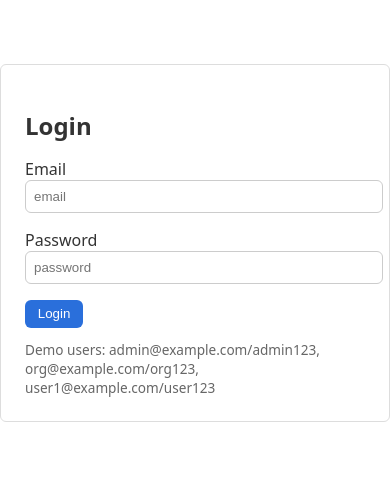
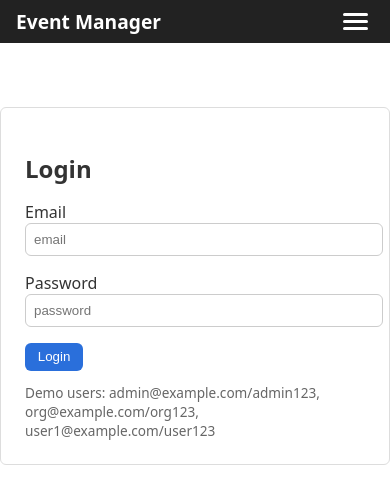
Before and after one commit to koushikkumarkadari/event-management-system, a React (Vite) app in the folder frontend/: page /login in a window 390 px wide. Shown: the top 504 px of the page. Built offline with nearby package versions, Linux system fonts and the light colour scheme.

Commit message:
Add Navbar component and integrate responsive sidebar functionality

```diff
--- a/frontend/src/App.jsx
+++ b/frontend/src/App.jsx
@@ -10,6 +10,7 @@ import UsersManagement from './pages/admin/UsersManagement/UsersManagement';
 import BookingsList from './pages/admin/BookingsList/BookingsList';
 import Events from './pages/user/Events/Events';
 import MyBookings from './pages/user/MyBookings/MyBookings';
+import Navbar from './components/Navbar/Navbar';
 import { initData } from './services/dataService';
 
 function App() {
@@ -44,9 +45,9 @@ function App() {
 
   return (
     <div className="container mt-4 mb-5">
+      <Navbar role={role} />
       <Routes>
         <Route path="/login" element={<Login onLogin={handleLogin} />} />
-
         {/* Admin routes */}
         <Route
           path="/admin/dashboard"
--- a/frontend/src/components/AdminDashboard/AdminDashboard.jsx
+++ b/frontend/src/components/AdminDashboard/AdminDashboard.jsx
@@ -1,7 +1,7 @@
 import { useEffect, useState } from 'react';
 import AdminSidebar from '../AdminSidebar/AdminSidebar';
+import './AdminDashboard.css';
 import { getUsers, getEvents, getBookings } from '../../services/dataService';
-import './AdminDashboard.css';
 
 const AdminDashboard = ({ onLogout }) => {
   const [stats, setStats] = useState({ users: 0, organizers: 0, events: 0, bookings: 0 });
@@ -21,7 +21,7 @@ const AdminDashboard = ({ onLogout }) => {
   return (
     <div className="layout">
       <div className="sidebar">
-        {/* Pass role so AdminSidebar can filter links */}
+        {/* Sidebar only visible on desktop via CSS */}
         <AdminSidebar role={role} />
       </div>
       <div className="content">
--- /dev/null
+++ b/frontend/src/components/Navbar/Navbar.css
@@ -0,0 +1,75 @@
+.navbar {
+  display: flex;
+  align-items: center;
+  justify-content: space-between;
+  background: #222;
+  color: #fff;
+  padding: 0.5rem 1rem;
+  position: relative;
+}
+
+.navbar-brand a {
+  color: #fff;
+  text-decoration: none;
+  font-weight: bold;
+  font-size: 1.2rem;
+}
+
+.navbar-links {
+  display: flex;
+  gap: 1rem;
+}
+
+.navbar-links a {
+  color: #fff;
+  text-decoration: none;
+}
+.hamburger {
+  display: none;
+}
+
+.hamburger-bar {
+  width: 25px;
+  height: 3px;
+  background: #fff;
+  border-radius: 2px;
+}
+
+@media (max-width: 768px) {
+  .navbar-links {
+    display: none;
+  }
+  .hamburger {
+    background: none;
+    border: none;
+    cursor: pointer;
+    display: flex;
+    flex-direction: column;
+    gap: 4px;
+    }
+}
+
+
+.slider-sidebar {
+  position: fixed;
+  top: 0;
+  left: -220px;
+  width: 200px;
+  height: 100%;
+  background: #222;
+  color: #fff;
+  transition: left 0.3s;
+  z-index: 1001;
+}
+
+.slider-sidebar.open {
+  left: 0;
+}
+
+.overlay {
+  position: fixed;
+  top: 0; left: 0;
+  width: 100vw; height: 100vh;
+  background: rgba(0,0,0,0.3);
+  z-index: 1000;
+}
--- /dev/null
+++ b/frontend/src/components/Navbar/Navbar.jsx
@@ -0,0 +1,46 @@
+import { useState } from 'react';
+import { Link } from 'react-router-dom';
+import AdminSidebar from '../AdminSidebar/AdminSidebar';
+import UserSidebar from '../UserSidebar/UserSidebar';
+import './Navbar.css';
+
+const Navbar = ({ role }) => {
+  const [sidebarOpen, setSidebarOpen] = useState(false);
+
+  const handleHamburgerClick = () => {
+    setSidebarOpen(!sidebarOpen);
+  };
+
+  const handleOverlayClick = () => {
+    setSidebarOpen(false);
+  };
+
+  return (
+    <>
+      <nav className="navbar">
+        <div className="navbar-brand">
+          <Link to="/">Event Manager</Link>
+        </div>
+        <button
+          className="hamburger"
+          onClick={handleHamburgerClick}
+          aria-label="Toggle sidebar"
+        >
+          <span className="hamburger-bar"></span>
+          <span className="hamburger-bar"></span>
+          <span className="hamburger-bar"></span>
+        </button>
+      </nav>
+      <div className={`slider-sidebar ${sidebarOpen ? 'open' : ''}`}>
+        {role === 'ADMIN' || role === 'ORGANIZER' ? (
+          <AdminSidebar role={role} />
+        ) : (
+          <UserSidebar />
+        )}
+      </div>
+      {sidebarOpen && <div className="overlay" onClick={handleOverlayClick}></div>}
+    </>
+  );
+};
+
+export default Navbar;
--- a/frontend/src/components/UserDashboard/UserDashboard.jsx
+++ b/frontend/src/components/UserDashboard/UserDashboard.jsx
@@ -1,9 +1,9 @@
 import { useEffect, useState } from 'react';
 import UserSidebar from '../UserSidebar/UserSidebar';
+import './UserDashboard.css';
 import { getCurrentUser } from '../../services/authService';
 import { getBookingsByUser, getEvents } from '../../services/dataService';
 import { formatDateTime } from '../../utils/date';
-import './UserDashboard.css';
 
 const UserDashboard = ({ onLogout }) => {
   const [registered, setRegistered] = useState([]);
@@ -24,7 +24,10 @@ const UserDashboard = ({ onLogout }) => {
 
   return (
     <div className="layout">
-      <UserSidebar />
+      <div className="sidebar">
+        {/* Sidebar only visible on desktop via CSS */}
+        <UserSidebar />
+      </div>
       <div className="content">
         <div className="header">
           <h1>User Dashboard</h1>
--- a/frontend/src/index.css
+++ b/frontend/src/index.css
@@ -101,3 +101,21 @@ h1, h2, h3 {
 .table th {
   background: var(--bg-light);
 }
+
+@media (max-width: 767px) {
+  .layout .sidebar {
+    display: none;
+  }
+  .slider-sidebar {
+    display: block;
+  }
+}
+
+@media (min-width: 768px) {
+  .layout .sidebar {
+    display: block;
+  }
+  .slider-sidebar {
+    display: none;
+  }
+}
```
